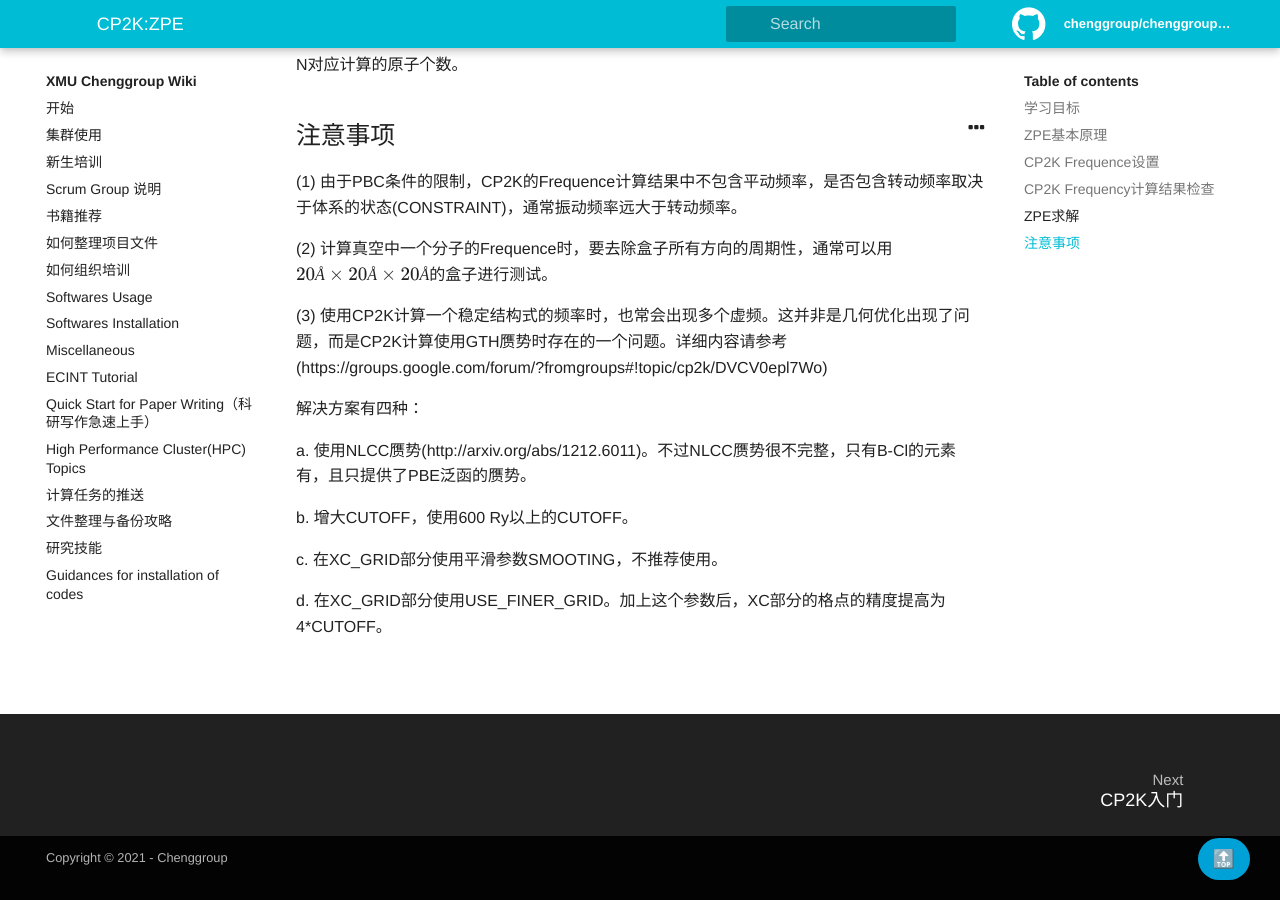
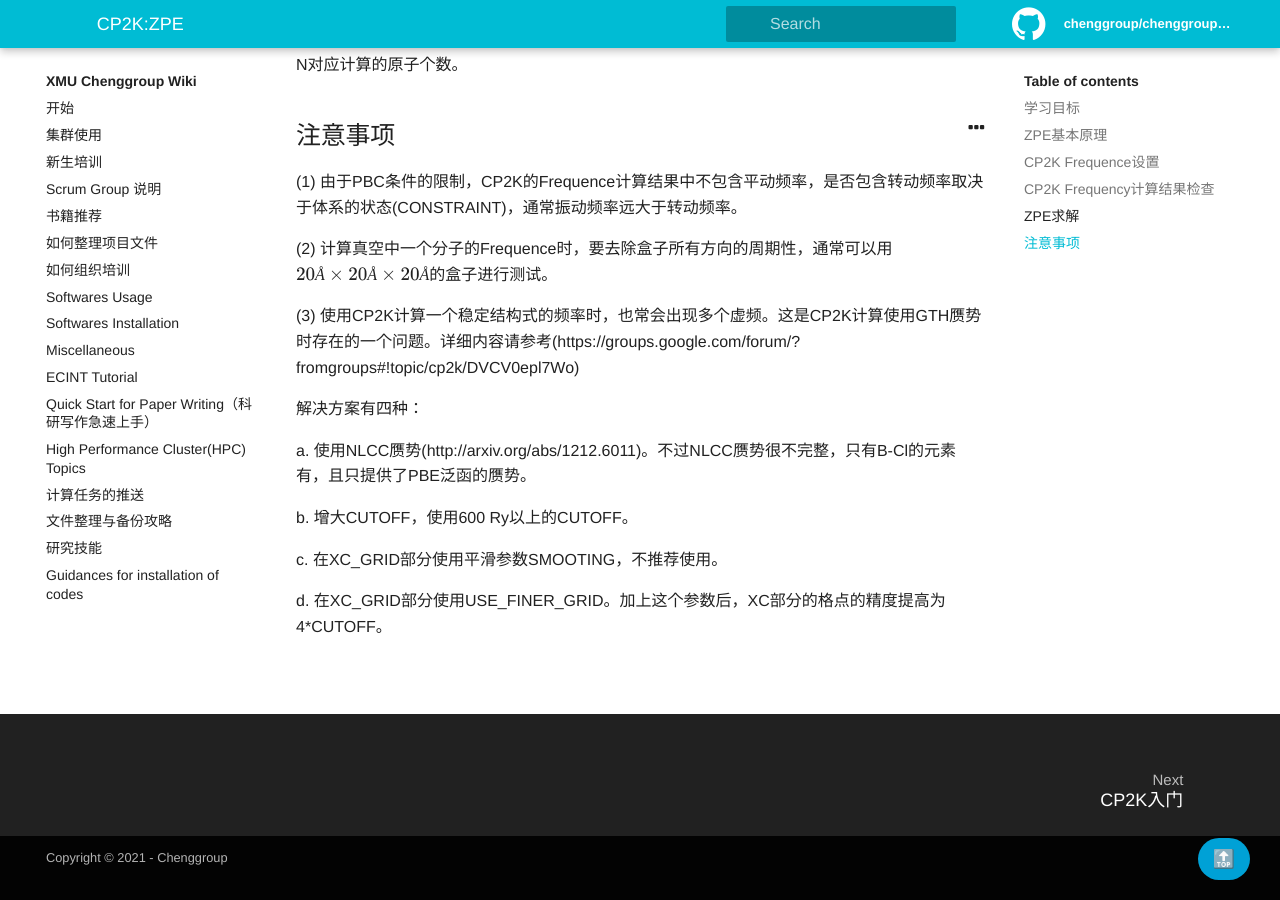
Before and after one commit to chenggroup/chenggroup.github.io, a Jekyll site: the page built from _wiki/Softwares Usage/cp2k-zpe.md, in a window 1280 px wide and 900 px high, scrolled down 2322 px. Built offline with Jekyll 4.4.1, drawn with Linux system fonts in a browser that asks for light colours; formulas are drawn with MathJax 3.

Commit message:
Update cp2k-zpe.md

```diff
--- a/_wiki/Softwares Usage/cp2k-zpe.md
+++ b/_wiki/Softwares Usage/cp2k-zpe.md
@@ -117,7 +117,7 @@
 
 (2) 计算真空中一个分子的Frequence时，要去除盒子所有方向的周期性，通常可以用$20Å\times20Å\times20Å$的盒子进行测试。
 
-(3) 使用CP2K计算一个稳定结构式的频率时，也常会出现多个虚频。这并非是几何优化出现了问题，而是CP2K计算使用GTH赝势时存在的一个问题。详细内容请参考(https://groups.google.com/forum/?fromgroups#!topic/cp2k/DVCV0epl7Wo)
+(3) 使用CP2K计算一个稳定结构式的频率时，也常会出现多个虚频。这是CP2K计算使用GTH赝势时存在的一个问题。详细内容请参考(https://groups.google.com/forum/?fromgroups#!topic/cp2k/DVCV0epl7Wo)
 
 解决方案有四种：
 
```
